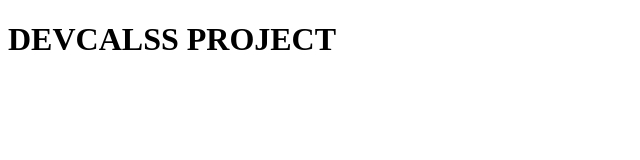
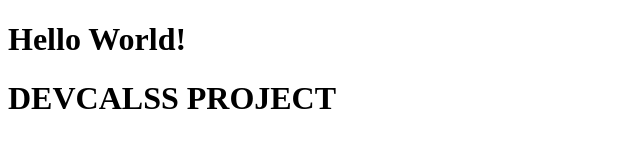
Before and after one commit to Abdi-01/git-simple, a plain HTML site: page index.html in a window 1280 px wide. Shown: the whole page, without its empty margins (0-640 px from the left). Drawn offline with Linux system fonts and the light colour scheme.

Commit message:
FE : Changes Perubahan Dio

```diff
--- a/index.html
+++ b/index.html
@@ -7,6 +7,11 @@
     <title>Git project</title>
 </head>
 <body>
+    <!-- PERUBAHAN -->
+    <div>
+        <h1>Hello World!</h1>
+    </div>
+    <!-- END -->
     <div>
         <h1>DEVCALSS PROJECT</h1>
     </div>
```
